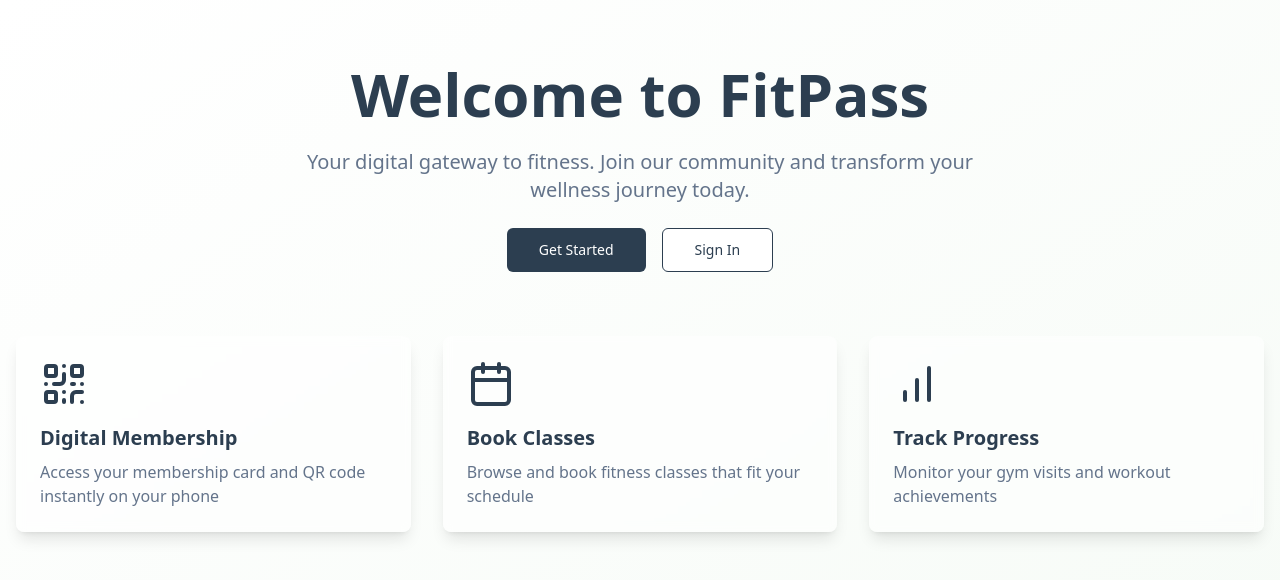
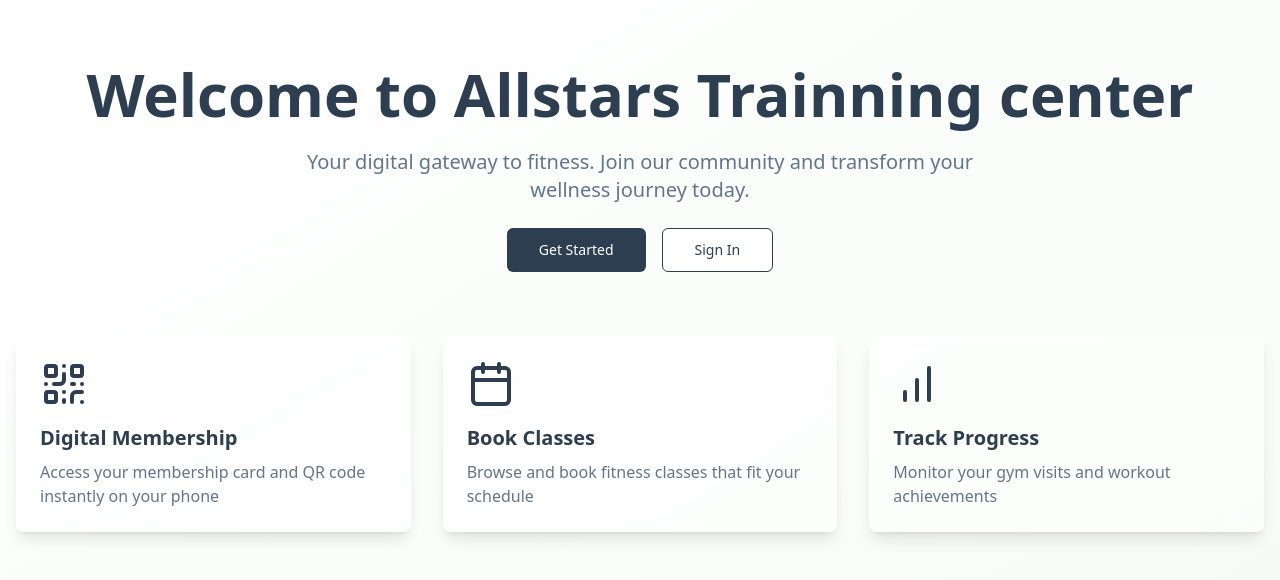
Before and after one commit to Tousif2021/gymliquid-gateway, a React (Vite) app: page / in a window 1280 px wide. Shown: the top 580 px of the page. Built offline with nearby package versions, Linux system fonts and the light colour scheme.

Commit message:
name change

```diff
--- a/src/pages/Index.tsx
+++ b/src/pages/Index.tsx
@@ -16,7 +16,7 @@ const Index = () => {
           className="text-center space-y-6"
         >
           <h1 className="text-4xl md:text-6xl font-bold text-primary">
-            Welcome to FitPass
+            Welcome to Allstars Trainning center
           </h1>
           <p className="text-lg md:text-xl text-muted-foreground max-w-2xl mx-auto">
             Your digital gateway to fitness. Join our community and transform your
```
